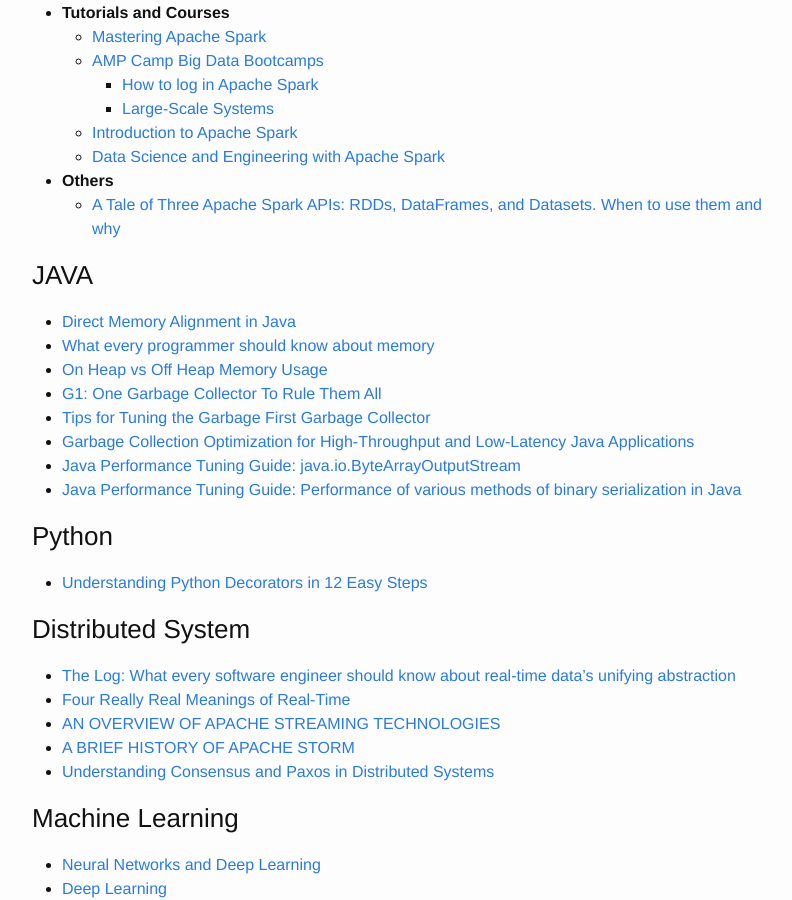
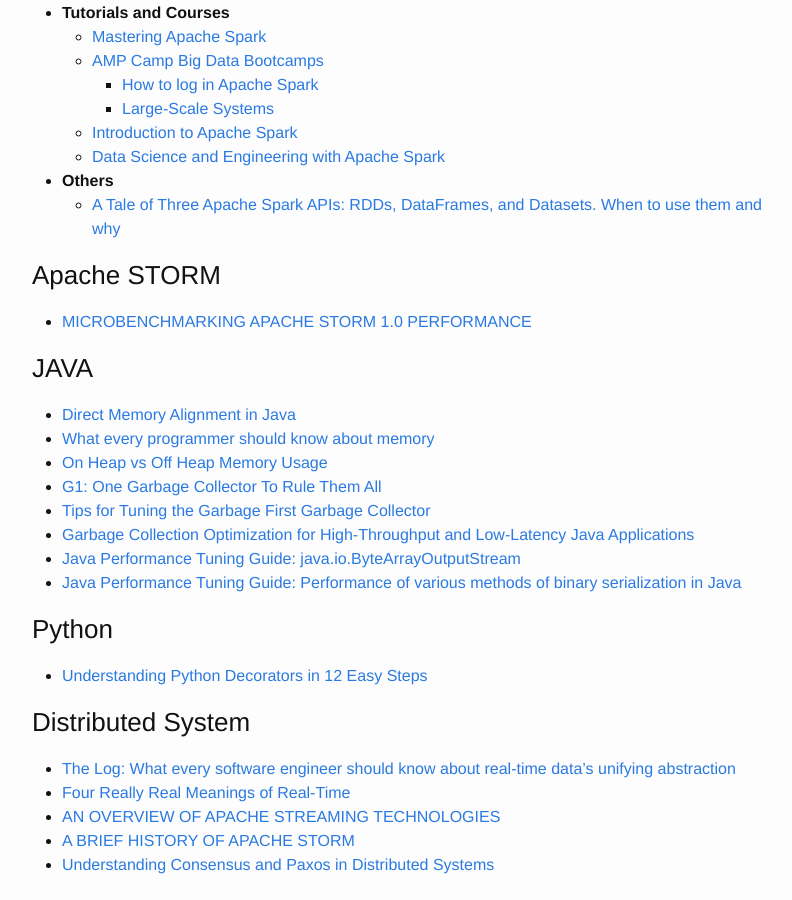
Before and after one commit to ambling/ambling.github.io, a Jekyll site: the page built from 00-recommands.md, in a window 1280 px wide and 900 px high, scrolled down 619 px. Shown: the whole window, without its empty margins (238-1030 px from the left). Built offline with Jekyll 4.4.1, drawn with Linux system fonts in a browser that asks for light colours.

Commit message:
add a strom benchmarking

```diff
--- a/00-recommands.md
+++ b/00-recommands.md
@@ -34,6 +34,9 @@ permalink: /recommands/
 
 - **Others**
   - [A Tale of Three Apache Spark APIs: RDDs, DataFrames, and Datasets. When to use them and why](https://databricks.com/blog/2016/07/14/a-tale-of-three-apache-spark-apis-rdds-dataframes-and-datasets.html)
+
+### Apache STORM
+- [MICROBENCHMARKING APACHE STORM 1.0 PERFORMANCE](http://hortonworks.com/blog/microbenchmarking-storm-1-0-performance/)
 
 ### JAVA
 - [Direct Memory Alignment in Java](http://psy-lob-saw.blogspot.jp/2013/01/direct-memory-alignment-in-java.html)
```
